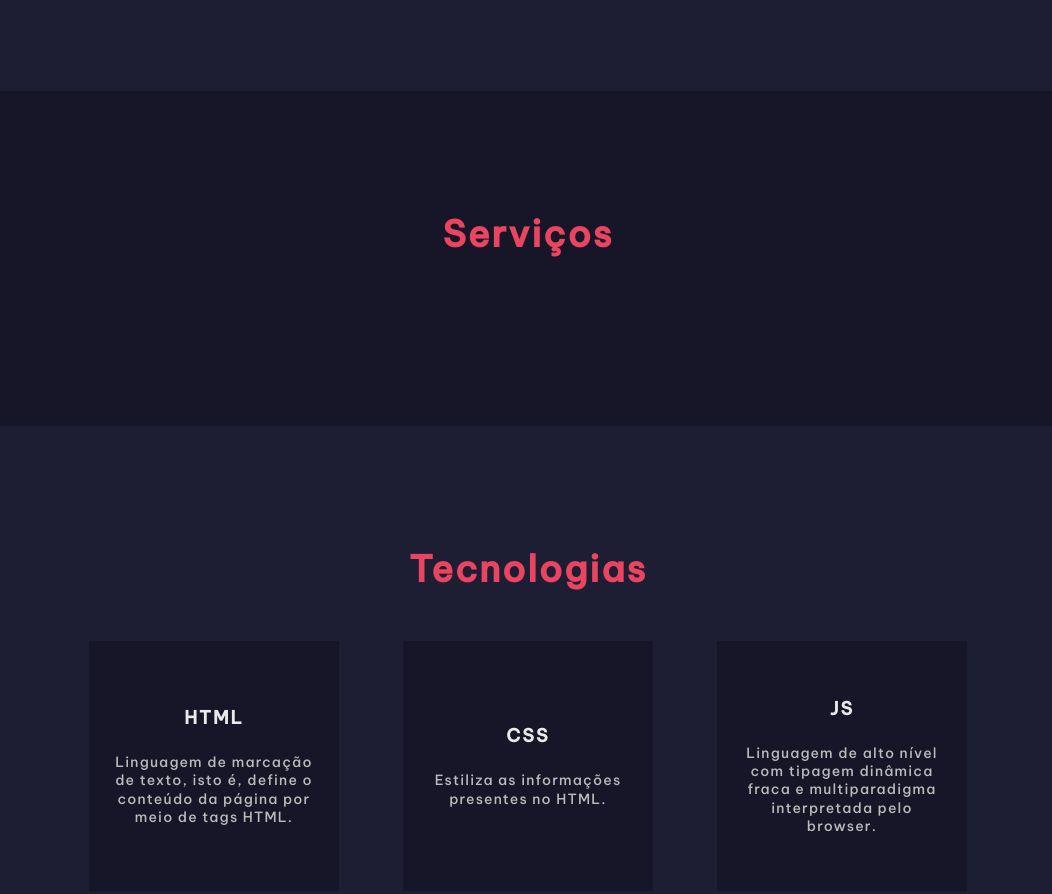
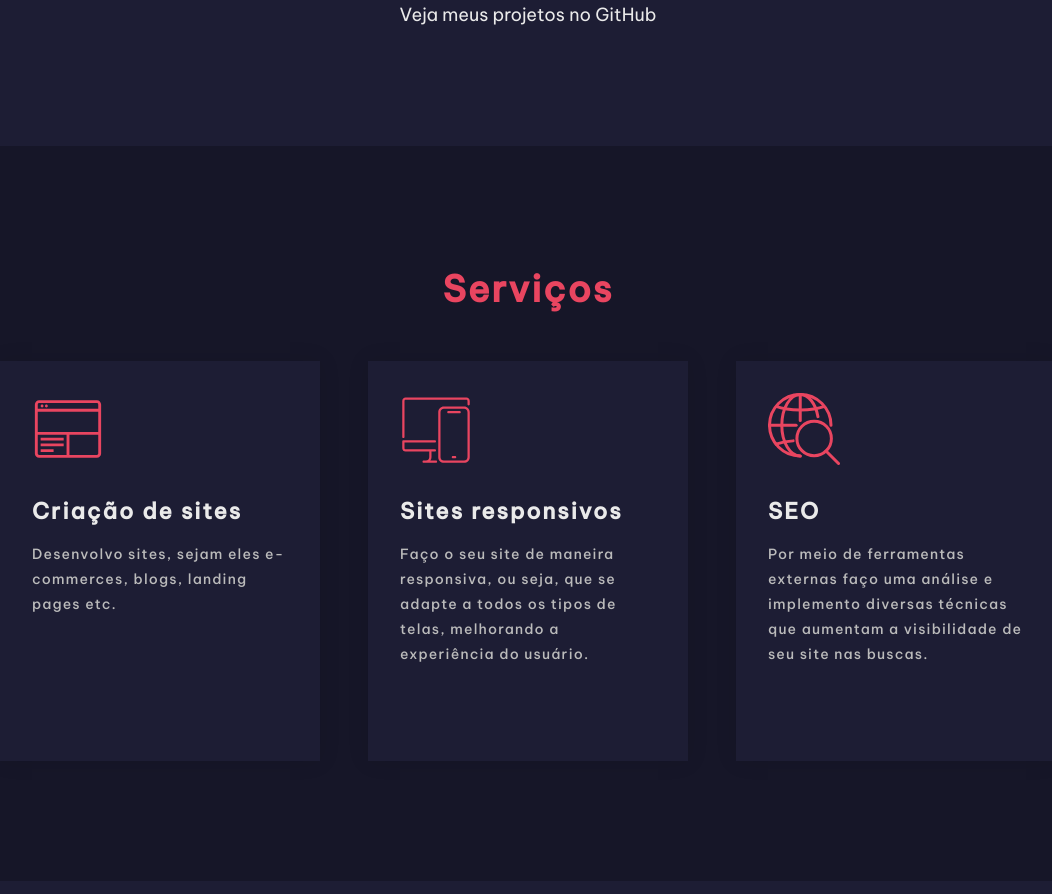
Before and after one commit to vitormrts/portfolio, a website: page index.html in a window 1280 px wide. Shown: the part 2259-3153 px from the top of the page, without its empty margins (112-1164 px from the left). Drawn offline with Linux system fonts and the light colour scheme.

Commit message:
Update home page

```diff
--- a/index.html
+++ b/index.html
@@ -81,7 +81,7 @@
       <div class="container">
         <h2>Projetos</h2>
         <div class="projects-grid">
-          <a href="">
+          <a href="" class="project-link">
             <div class="project">
               <div class="project-image">
                 <img src="http://via.placeholder.com/260x260" alt="Project">
@@ -93,7 +93,7 @@
             </div>
           </a>
 
-          <a href="">
+          <a href="" class="project-link">
             <div class="project">
               <div class="project-image">
                 <img src="http://via.placeholder.com/260x260" alt="Project">
@@ -105,7 +105,7 @@
             </div>
           </a>
 
-          <a href="">
+          <a href="" class="project-link">
             <div class="project">
               <div class="project-image">
                 <img src="http://via.placeholder.com/260x260" alt="Project">
@@ -117,7 +117,7 @@
             </div>
           </a>
 
-          <a href="">
+          <a href="" class="project-link">
             <div class="project">
               <div class="project-image">
                 <img src="http://via.placeholder.com/260x260" alt="Project">
@@ -129,7 +129,7 @@
             </div>
           </a>
 
-          <a href="">
+          <a href="" class="project-link">
             <div class="project">
               <div class="project-image">
                 <img src="http://via.placeholder.com/260x260" alt="Project">
@@ -141,7 +141,7 @@
             </div>
           </a>
 
-          <a href="">
+          <a href="" class="project-link">
             <div class="project">
               <div class="project-image">
                 <img src="http://via.placeholder.com/260x260" alt="Project">
@@ -153,11 +153,41 @@
             </div>
           </a>
         </div>
+        <a href="https://github.com/vitormrts" target="_blank">Veja meus projetos no GitHub</a>
       </div>
     </section>
     <section id="services">
       <div class="container">
         <h2>Serviços</h2>
+        <div class="grid">
+          <div class="service-card">
+            <div class="icon">
+              <img src="src/icons/website.svg" alt="Criação de Sites">
+            </div>
+            <div class="description">
+              <h3>Criação de sites</h3>
+              <p>Desenvolvo sites, sejam eles e-commerces, blogs, landing pages etc.</p>
+            </div>
+          </div>
+          <div class="service-card">
+            <div class="icon">
+              <img src="src/icons/responsive.svg" alt="Sites responsivos">
+            </div>
+            <div class="description">
+              <h3>Sites responsivos</h3>
+              <p>Faço o seu site de maneira responsiva, ou seja, que se adapte a todos os tipos de telas, melhorando a experiência do usuário.</p>
+            </div>
+          </div>
+          <div class="service-card">
+            <div class="icon">
+              <img src="src/icons/seo.svg" alt="SEO">
+            </div>
+            <div class="description">
+              <h3>SEO</h3>
+              <p>Por meio de ferramentas externas faço uma análise e implemento diversas técnicas que aumentam a visibilidade de seu site nas buscas.</p>
+            </div>
+          </div>
+        </div>
       </div>
     </section>
     <section id="technologies">
--- a/src/js/animations.js
+++ b/src/js/animations.js
@@ -4,4 +4,3 @@ techCards.forEach(card => {
     card.classList.toggle("flip");
   })
 })
-console.log(techCards);
--- a/src/scss/layout/_header.scss
+++ b/src/scss/layout/_header.scss
@@ -27,9 +27,6 @@
       img {
         margin-right: 24px;
       }
-      &:hover {
-        transform: translateY(-8px);
-      }
     }
     ul {
       @include reset-list();
@@ -58,7 +55,6 @@
             position: absolute;
           }
           &:hover {
-            // filter: brightness(0.7);
             &::after {
               transform: scaleX(1);
             }
--- a/src/scss/pages/_home.scss
+++ b/src/scss/pages/_home.scss
@@ -128,11 +128,6 @@
       align-items: flex-start;
       justify-content: space-between;
     }
-    a {
-      text-decoration: none;
-      width: min-content;
-      margin: 50px 10px;
-    }
     .project {
       background-color: $xiketic;
       padding: 20px 15px;
@@ -146,6 +141,11 @@
       flex-direction: column;
       justify-content: start;
       align-items: center;
+      &-link {
+        text-decoration: none;
+        width: min-content;
+        margin: 50px 10px;
+      }
       &-image {
         position: relative;
         width: 260px;
@@ -196,6 +196,16 @@
         max-width: 270px;
       }
     }
+    a {
+      text-decoration: none;
+      color: $platinum;
+      transition: 0.2s;
+      font-size: 18px;
+      margin-top: 32px;
+      &:hover {
+        color: $paradise-pink;
+      }
+    }
   }
   #services {
     .container {
@@ -203,6 +213,51 @@
       align-items: center;
       justify-content: center;
       flex-direction: column;
+    }
+    .grid {
+      width: 100%;
+      display: flex;
+      flex-wrap: wrap;
+      align-items: center;
+      justify-content: space-between;
+      gap: 32px;
+    }
+    .service-card {
+      width: 320px;
+      height: 100%;
+      background-color: $space-cadet;
+      padding: 32px;
+      min-height: 400px;
+      box-shadow: 0px 0px 20px rgba(0, 0, 0, 0.1);
+      .icon {
+        width: 72px;
+        height: 72px;
+        display: flex;
+        align-items: center;
+        justify-content: center;
+        margin-bottom: 32px;
+        img {
+          width: 72px;
+          height: 72px;
+        }
+      }
+      .description {
+        h3 {
+          font-size: 22px;
+          font-weight: bold;
+          color: $platinum;
+          margin-bottom: 16px;
+          letter-spacing: 2px;
+        }
+        p {
+          font-weight: 300;
+          color: $platinum;
+          letter-spacing: 1.2px;
+          line-height: 25px;
+          font-size: 14px;
+          filter: brightness(0.8);
+        }
+      }
     }
   }
   #technologies {
@@ -263,6 +318,10 @@
         position: absolute;
         background-color: $xiketic;
         padding: 20px;
+        transition: 0.2s;
+        &:hover {
+          filter: brightness(0.8);
+        }
       }
       .icon {
         transform: rotateY(180deg);
```
Also changed, not shown: src/css/main.css, src/icons/responsive.svg (added), src/icons/seo.svg (added), src/icons/website.svg (added), 1 other file.
